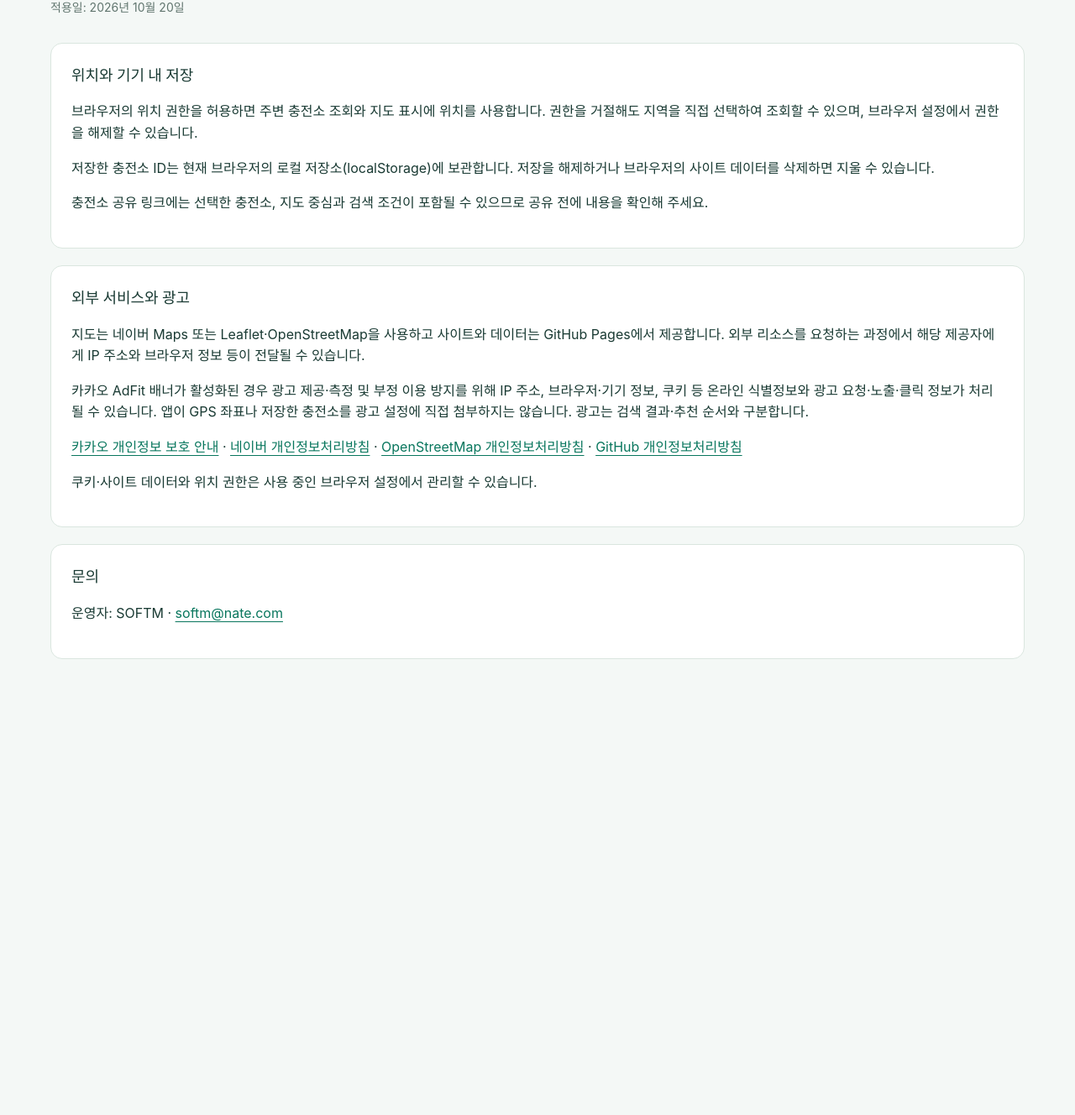
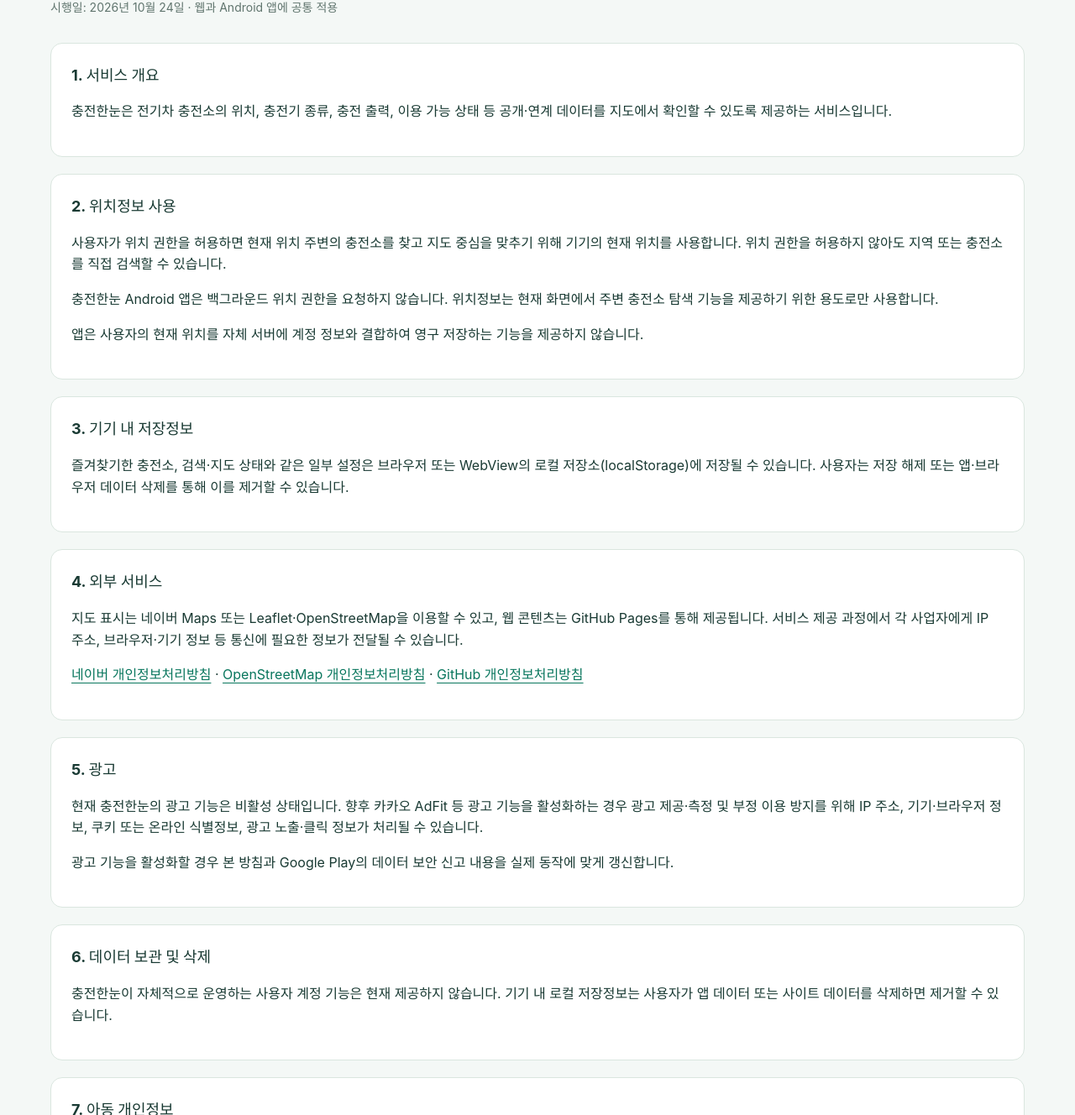
Before and after one commit to softm/evchargingstation, a website: page public/privacy.html in a window 1280 px wide. Shown: the part 170-1498 px from the top of the page at 84% size. Before the commit the page ends 1005 px from the top, so only its background shows below. Drawn offline with Linux system fonts and the light colour scheme.

Commit message:
docs: update privacy policy for Android release

```diff
--- a/public/privacy.html
+++ b/public/privacy.html
@@ -3,17 +3,66 @@
 <head>
   <meta charset="utf-8">
   <meta name="viewport" content="width=device-width,initial-scale=1">
-  <title>개인정보 처리 안내 · 충전한눈</title>
+  <title>개인정보처리방침 · 충전한눈</title>
   <link rel="icon" href="./icon.svg" type="image/svg+xml">
   <link rel="stylesheet" href="./css/data-status.css">
 </head>
 <body>
-  <header><a class="brand" href="./"><img src="./icon.svg" alt="" width="32" height="32">충전한눈</a><a href="./">충전소 지도 →</a></header>
+  <header>
+    <a class="brand" href="./"><img src="./icon.svg" alt="" width="32" height="32">충전한눈</a>
+    <a href="./">충전소 지도 →</a>
+  </header>
   <main>
-    <div class="page-heading"><div><h1>개인정보 처리 안내</h1><p class="intro">적용일: 2026년 10월 20일</p></div></div>
-    <section class="panel"><h2>위치와 기기 내 저장</h2><p>브라우저의 위치 권한을 허용하면 주변 충전소 조회와 지도 표시에 위치를 사용합니다. 권한을 거절해도 지역을 직접 선택하여 조회할 수 있으며, 브라우저 설정에서 권한을 해제할 수 있습니다.</p><p>저장한 충전소 ID는 현재 브라우저의 로컬 저장소(localStorage)에 보관합니다. 저장을 해제하거나 브라우저의 사이트 데이터를 삭제하면 지울 수 있습니다.</p><p>충전소 공유 링크에는 선택한 충전소, 지도 중심과 검색 조건이 포함될 수 있으므로 공유 전에 내용을 확인해 주세요.</p></section>
-    <section class="panel"><h2>외부 서비스와 광고</h2><p>지도는 네이버 Maps 또는 Leaflet·OpenStreetMap을 사용하고 사이트와 데이터는 GitHub Pages에서 제공합니다. 외부 리소스를 요청하는 과정에서 해당 제공자에게 IP 주소와 브라우저 정보 등이 전달될 수 있습니다.</p><p>카카오 AdFit 배너가 활성화된 경우 광고 제공·측정 및 부정 이용 방지를 위해 IP 주소, 브라우저·기기 정보, 쿠키 등 온라인 식별정보와 광고 요청·노출·클릭 정보가 처리될 수 있습니다. 앱이 GPS 좌표나 저장한 충전소를 광고 설정에 직접 첨부하지는 않습니다. 광고는 검색 결과·추천 순서와 구분합니다.</p><p><a href="https://privacy.kakao.com/">카카오 개인정보 보호 안내</a> · <a href="https://policy.naver.com/policy/privacy.html">네이버 개인정보처리방침</a> · <a href="https://osmfoundation.org/wiki/Privacy_Policy">OpenStreetMap 개인정보처리방침</a> · <a href="https://docs.github.com/en/site-policy/privacy-policies/github-general-privacy-statement">GitHub 개인정보처리방침</a></p><p>쿠키·사이트 데이터와 위치 권한은 사용 중인 브라우저 설정에서 관리할 수 있습니다.</p></section>
-    <section class="panel"><h2>문의</h2><p>운영자: SOFTM · <a href="mailto:softm@nate.com">softm@nate.com</a></p></section>
+    <div class="page-heading">
+      <div>
+        <h1>개인정보처리방침</h1>
+        <p class="intro">시행일: 2026년 10월 24일 · 웹과 Android 앱에 공통 적용</p>
+      </div>
+    </div>
+
+    <section class="panel">
+      <h2>1. 서비스 개요</h2>
+      <p>충전한눈은 전기차 충전소의 위치, 충전기 종류, 충전 출력, 이용 가능 상태 등 공개·연계 데이터를 지도에서 확인할 수 있도록 제공하는 서비스입니다.</p>
+    </section>
+
+    <section class="panel">
+      <h2>2. 위치정보 사용</h2>
+      <p>사용자가 위치 권한을 허용하면 현재 위치 주변의 충전소를 찾고 지도 중심을 맞추기 위해 기기의 현재 위치를 사용합니다. 위치 권한을 허용하지 않아도 지역 또는 충전소를 직접 검색할 수 있습니다.</p>
+      <p>충전한눈 Android 앱은 백그라운드 위치 권한을 요청하지 않습니다. 위치정보는 현재 화면에서 주변 충전소 탐색 기능을 제공하기 위한 용도로만 사용합니다.</p>
+      <p>앱은 사용자의 현재 위치를 자체 서버에 계정 정보와 결합하여 영구 저장하는 기능을 제공하지 않습니다.</p>
+    </section>
+
+    <section class="panel">
+      <h2>3. 기기 내 저장정보</h2>
+      <p>즐겨찾기한 충전소, 검색·지도 상태와 같은 일부 설정은 브라우저 또는 WebView의 로컬 저장소(localStorage)에 저장될 수 있습니다. 사용자는 저장 해제 또는 앱·브라우저 데이터 삭제를 통해 이를 제거할 수 있습니다.</p>
+    </section>
+
+    <section class="panel">
+      <h2>4. 외부 서비스</h2>
+      <p>지도 표시는 네이버 Maps 또는 Leaflet·OpenStreetMap을 이용할 수 있고, 웹 콘텐츠는 GitHub Pages를 통해 제공됩니다. 서비스 제공 과정에서 각 사업자에게 IP 주소, 브라우저·기기 정보 등 통신에 필요한 정보가 전달될 수 있습니다.</p>
+      <p><a href="https://policy.naver.com/policy/privacy.html">네이버 개인정보처리방침</a> · <a href="https://osmfoundation.org/wiki/Privacy_Policy">OpenStreetMap 개인정보처리방침</a> · <a href="https://docs.github.com/en/site-policy/privacy-policies/github-general-privacy-statement">GitHub 개인정보처리방침</a></p>
+    </section>
+
+    <section class="panel">
+      <h2>5. 광고</h2>
+      <p>현재 충전한눈의 광고 기능은 비활성 상태입니다. 향후 카카오 AdFit 등 광고 기능을 활성화하는 경우 광고 제공·측정 및 부정 이용 방지를 위해 IP 주소, 기기·브라우저 정보, 쿠키 또는 온라인 식별정보, 광고 노출·클릭 정보가 처리될 수 있습니다.</p>
+      <p>광고 기능을 활성화할 경우 본 방침과 Google Play의 데이터 보안 신고 내용을 실제 동작에 맞게 갱신합니다.</p>
+    </section>
+
+    <section class="panel">
+      <h2>6. 데이터 보관 및 삭제</h2>
+      <p>충전한눈이 자체적으로 운영하는 사용자 계정 기능은 현재 제공하지 않습니다. 기기 내 로컬 저장정보는 사용자가 앱 데이터 또는 사이트 데이터를 삭제하면 제거할 수 있습니다.</p>
+    </section>
+
+    <section class="panel">
+      <h2>7. 아동 개인정보</h2>
+      <p>충전한눈은 일반 전기차 이용자를 위한 정보 서비스이며, 아동을 대상으로 개인정보를 수집하도록 설계되지 않았습니다.</p>
+    </section>
+
+    <section class="panel">
+      <h2>8. 문의</h2>
+      <p>운영자: SOFTM · <a href="mailto:softm@nate.com">softm@nate.com</a></p>
+    </section>
   </main>
 </body>
 </html>
```
